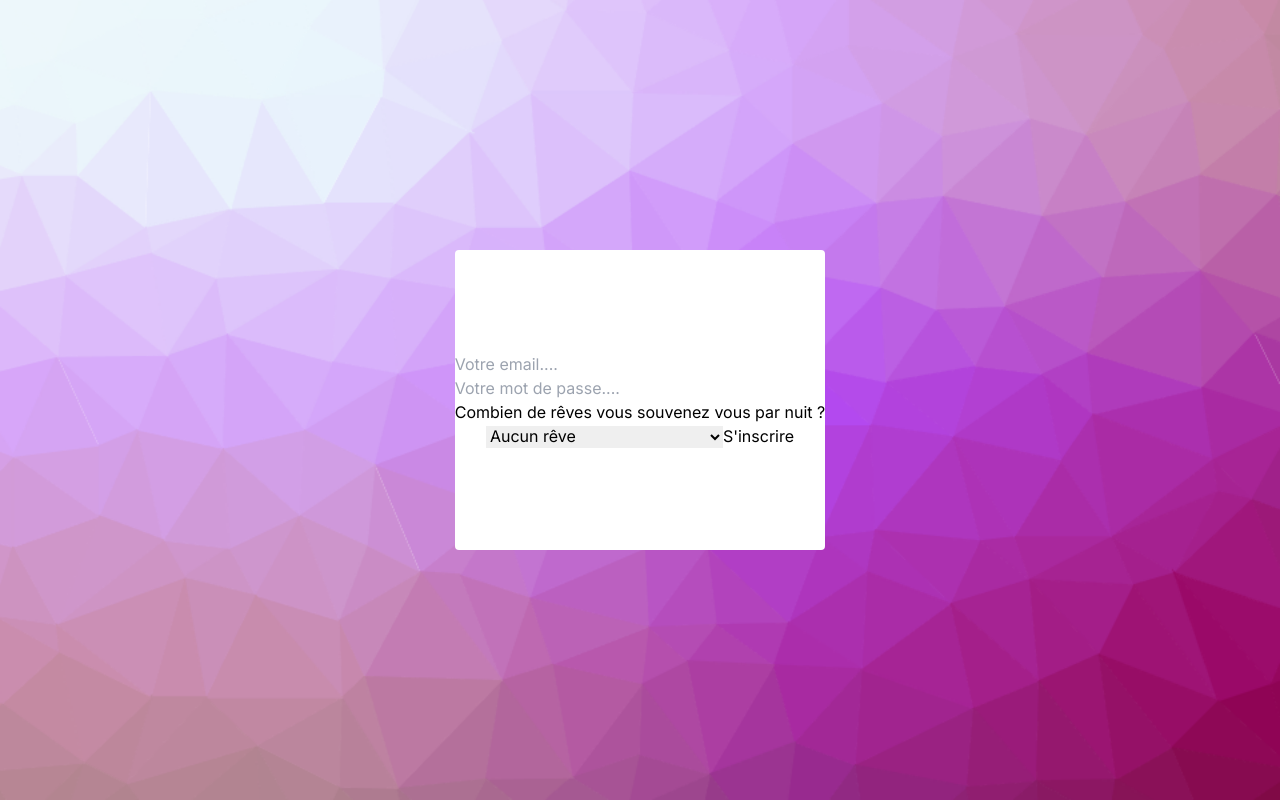
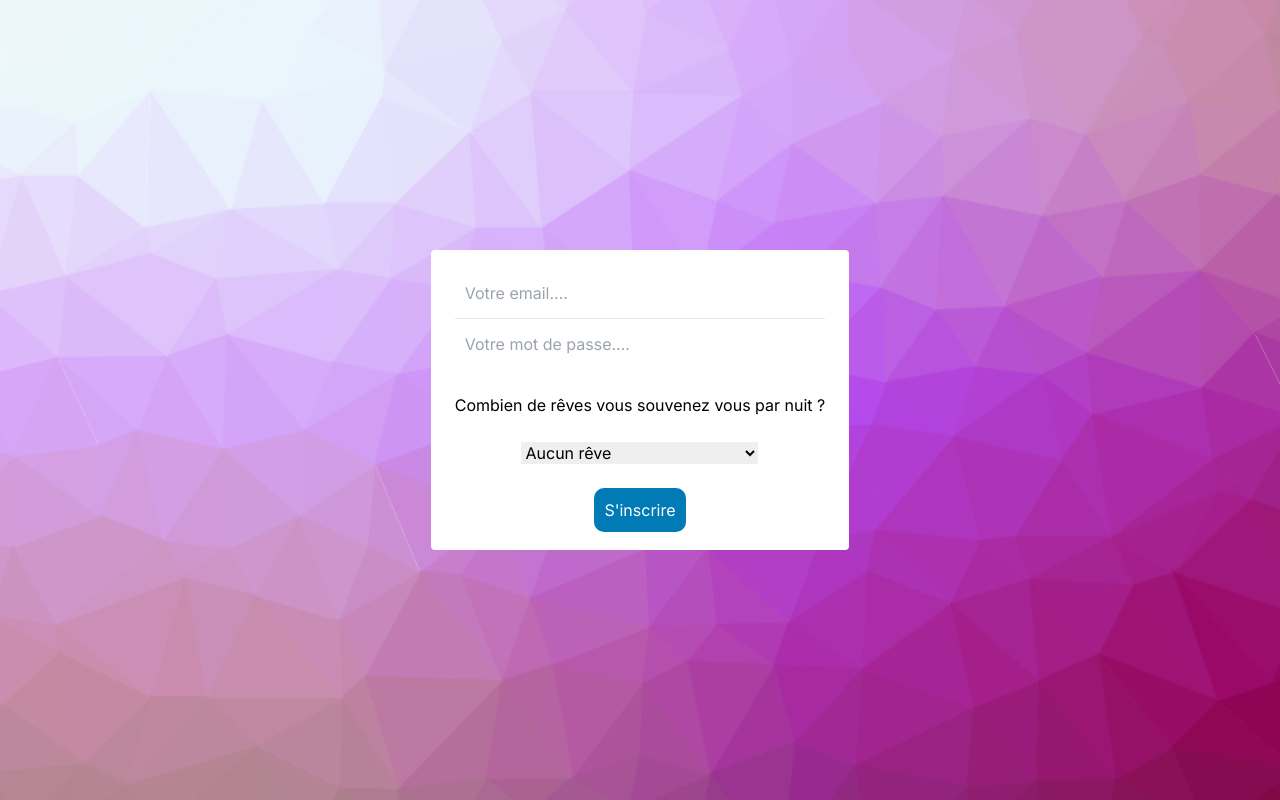
Before and after one commit to RayanEreteo/dreamjournal, a Next.js app: page /register in a window 1280 px wide. Built offline with nearby package versions, Linux system fonts and the light colour scheme.

Commit message:
avancé du design "register"

```diff
--- a/app/globals.css
+++ b/app/globals.css
@@ -11,3 +11,28 @@
 html, body{
   overflow-x: hidden;
 }
+
+.input-field{
+  height: 50px;
+  padding: 10px;
+  border-radius: 10px;
+  border: none;
+  transition: border-color 0.3s ease;
+}
+
+.input-field:focus{
+  border: 5px solid rgba(43, 43, 213, 0.3);
+  outline: none;
+}
+
+.submit-button{
+  color: white;
+  padding: 10px;
+  border-radius: 10px;
+  background: #007bb5;
+  transition: all 0.2s linear;
+}
+
+.submit-button:hover{
+  transform: scale(1.1);
+}
--- a/app/register/page.jsx
+++ b/app/register/page.jsx
@@ -9,24 +9,28 @@ export const metadata = {
 function Register() {
   return (
     <div className="register-wrapper w-[100vw] h-[100vh] flex items-center justify-center">
-      <div className="form-container bg-white rounded h-[300px] flex items-center justify-center text-center">
+      <div className="form-container bg-white rounded h-[300px] p-6 flex items-center justify-center text-center">
         <form action="">
           <div className="input-fields flex flex-col">
-            <input type="email" placeholder="Votre email...." required />
+            <input className="input-field" type="email" placeholder="Votre email...." required />
+            <hr />
             <input
+              className="input-field"
               type="password"
               placeholder="Votre mot de passe...."
               required
             />
+            <br />
           </div>
-          <p>Combien de rêves vous souvenez vous par nuit ?</p>
-          <select>
+          <p className="mb-6">Combien de rêves vous souvenez vous par nuit ?</p>
+          <select className="mb-6">
             <option value="">Aucun rêve</option>
             <option value="">très rarement, 1 rêve par nuit</option>
             <option value="">1 rêve toute les nuits</option>
             <option value="">+1 rêve par nuit</option>
           </select>
-          <button type="submit">S'inscrire</button>
+          <br />
+          <button type="submit" className="submit-button">S'inscrire</button>
         </form>
       </div>
     </div>
```
